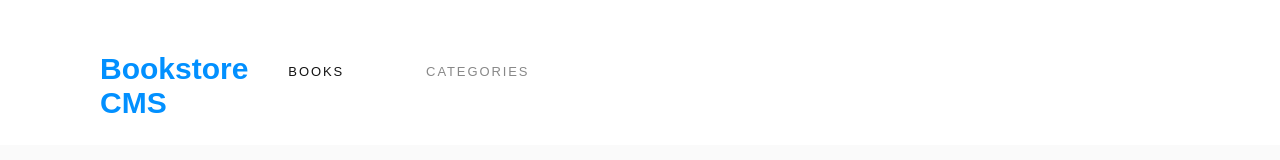
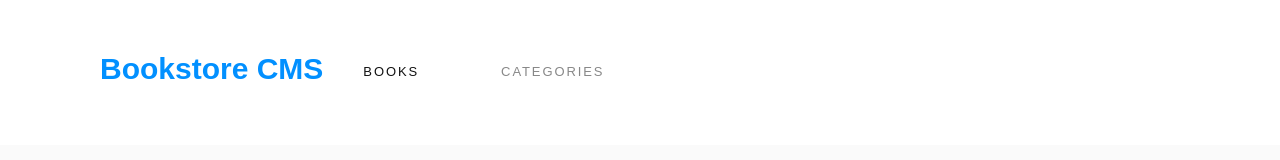
Before and after one commit to mercymugambi/react-redux-bookstore, a React (Create React App) app: page / in a window 1280 px wide. Shown: the top 160 px of the page. Built offline with nearby package versions, Linux system fonts and the light colour scheme; no server answers.

Commit message:
Add a nowrap to bookstore cms style

```diff
--- a/src/App.css
+++ b/src/App.css
@@ -36,7 +36,6 @@ body {
 }
 
 .Bookstore-CMS {
-  width: 25%;
   height: 2.313rem;
   font-family: 'Montserrat', sans-serif;
   font-size: 1.875rem;
@@ -46,6 +45,7 @@ body {
   line-height: normal;
   letter-spacing: normal;
   color: #0290ff;
+  white-space: nowrap;
 }
 
 .BOOKS {
@@ -249,7 +249,7 @@ body {
 }
 
 .Current-Chapter {
-  width: 7.875rem;
+  width: 9.875rem;
   height: 1.125rem;
   margin: 0.063rem 5.375rem 0 3.688rem;
   opacity: 0.5;
@@ -265,7 +265,7 @@ body {
 }
 
 .Current-Lesson {
-  width: 4.688rem;
+  width: 6.688rem;
   height: 1.313rem;
   margin: 0.438rem 6.813rem 0.25rem 3.688rem;
   font-family: 'RobotoSlab', sans-serif;
```
